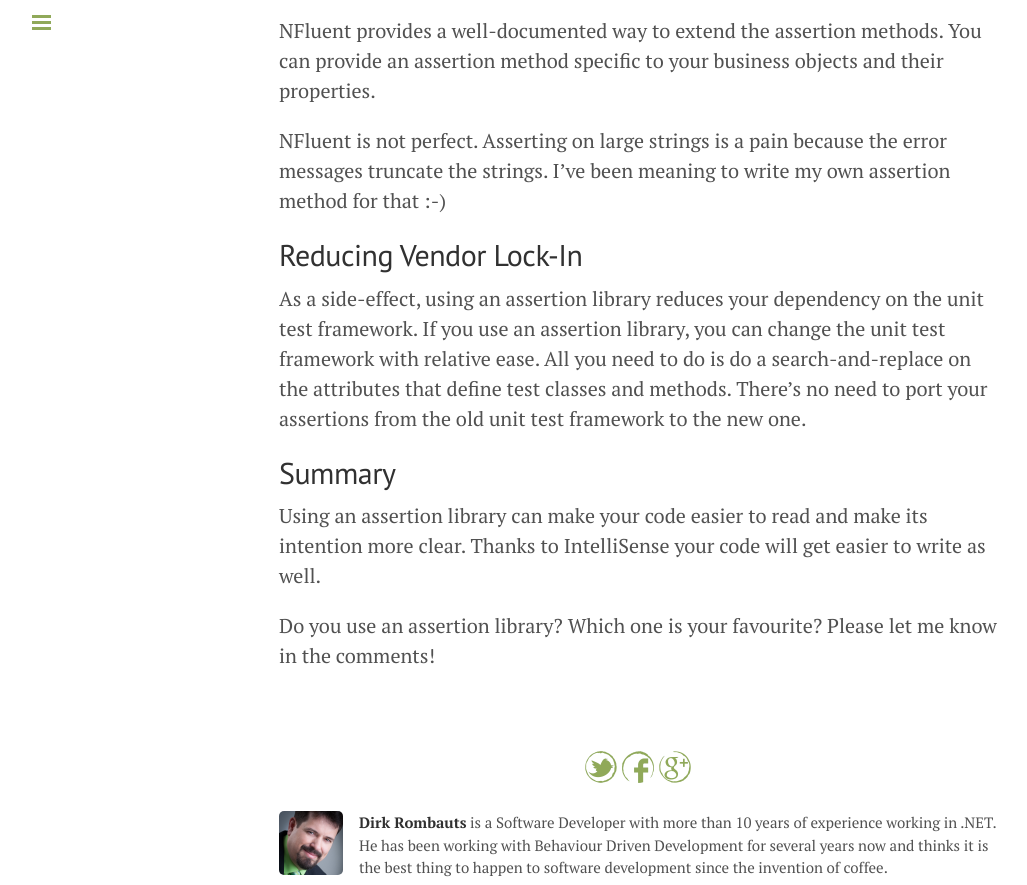
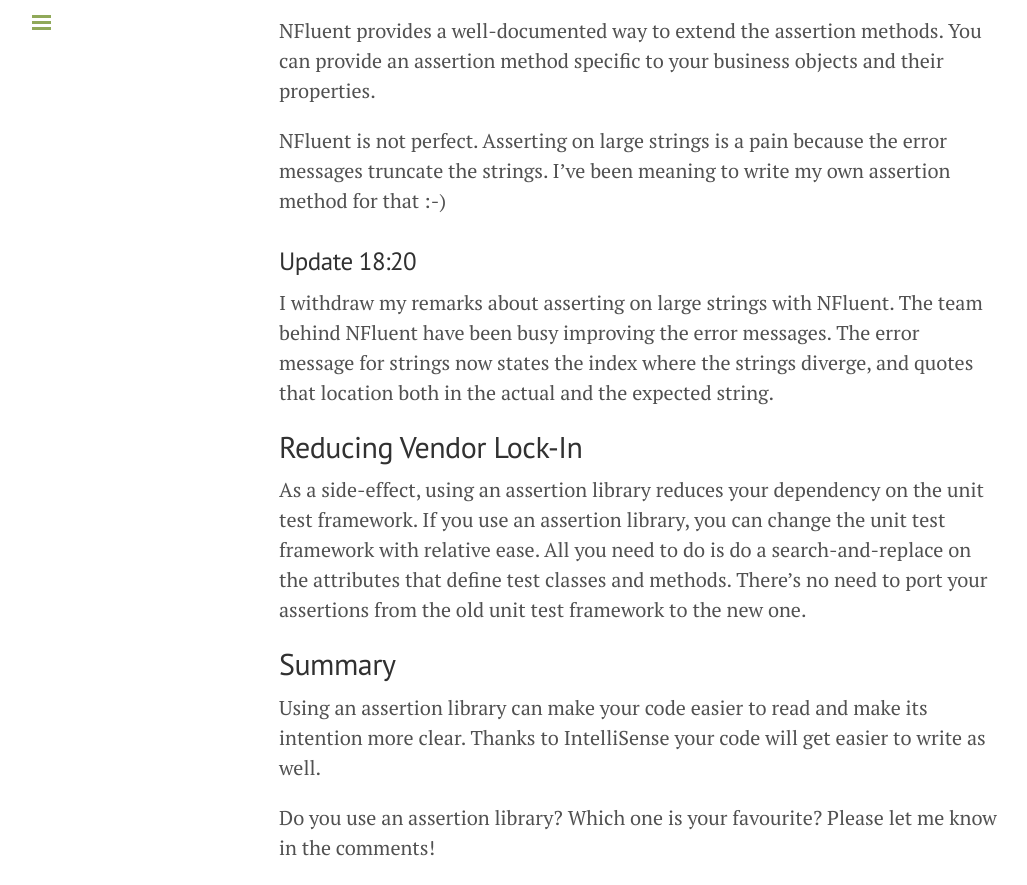
Before and after one commit to dirkrombauts/DirkRombautsPicklesPro.github.io, a Jekyll site: the page built from _posts/2016-05-11-using-assertion-libraries.markdown, in a window 1280 px wide and 900 px high, scrolled down 2831 px, cut to the strip 15-900 px from the top of the window. Shown: the whole strip, without its empty margins (1-1028 px from the left). Built offline with Jekyll 4.4.1, drawn with Linux system fonts in a browser that asks for light colours; comment, search, counter and statistics services are not loaded.

Commit message:
Update 2016-05-11-using-assertion-libraries.markdown

```diff
--- a/_posts/2016-05-11-using-assertion-libraries.markdown
+++ b/_posts/2016-05-11-using-assertion-libraries.markdown
@@ -56,6 +56,10 @@
 
 NFluent is not perfect. Asserting on large strings is a pain because the error messages truncate the strings. I've been meaning to write my own assertion method for that :-)
 
+### Update 18:20
+
+I withdraw my remarks about asserting on large strings with NFluent. The team behind NFluent have been busy improving the error messages. The error message for strings now states the index where the strings diverge, and quotes that location both in the actual and the expected string.
+
 ## Reducing Vendor Lock-In
 
 As a side-effect, using an assertion library reduces your dependency on the unit test framework. If you use an assertion library, you can change the unit test framework with relative ease. All you need to do is do a search-and-replace on the attributes that define test classes and methods. There's no need to port your assertions from the old unit test framework to the new one.
```
